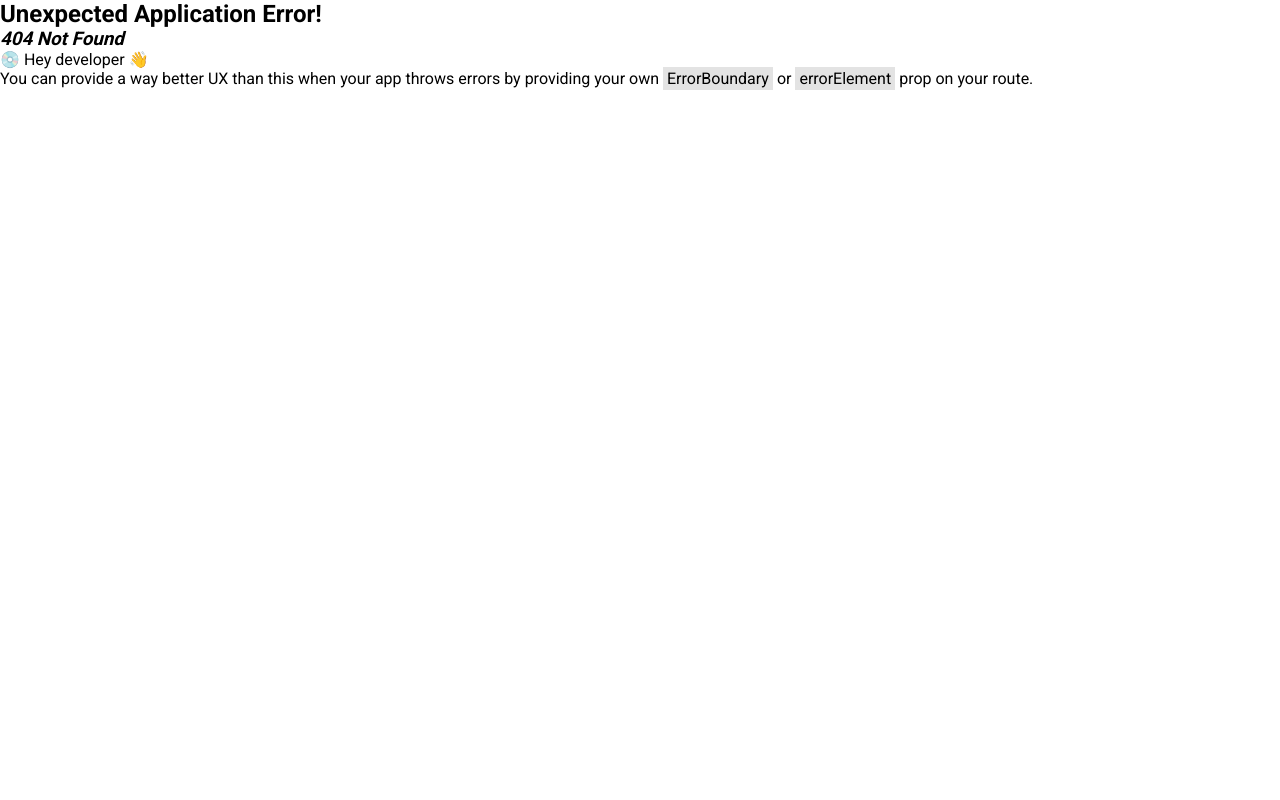
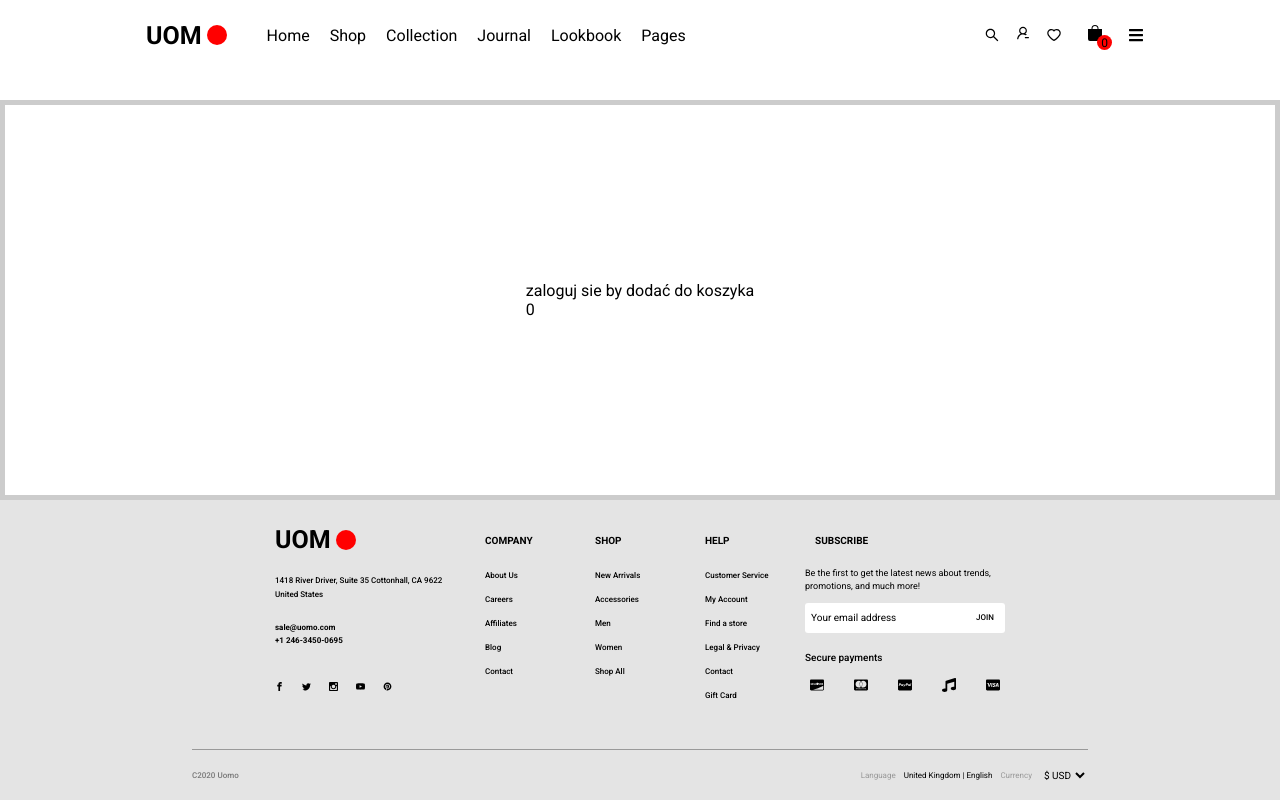
Before and after one commit to MateuszRyniewicz/ecommerce, a React (Create React App) app: page /basket in a window 1280 px wide. Before the commit this address had no page. Built offline with nearby package versions, Linux system fonts and the light colour scheme.

Commit message:
create function about calcutate total price

```diff
--- a/src/_shared/layout/Header.tsx
+++ b/src/_shared/layout/Header.tsx
@@ -1,4 +1,4 @@
-import React, { FC } from 'react';
+import React, { FC, useState } from 'react';
 import { RootState } from '../../store';
 import { useSelector } from 'react-redux';
 import {
@@ -59,7 +59,7 @@ const Header: FC = () => {
 						<AiOutlineUserDelete />
 					</Link>
 					<AiOutlineHeart />
-					<StyledBoxIconCart>
+					<StyledBoxIconCart onClick={() => console.log('go to basket')}>
 						<BsFillBagFill />
 						<StyledBoxCounter>
 							<StyledCounter>
@@ -67,7 +67,9 @@ const Header: FC = () => {
 									0
 								) : Array.isArray(user.cart) ? (
 									<p> {user.cart.length}</p>
-								) : null}
+								) : (
+									0
+								)}
 							</StyledCounter>
 						</StyledBoxCounter>
 					</StyledBoxIconCart>
--- a/src/components/Dashboard.tsx
+++ b/src/components/Dashboard.tsx
@@ -1,7 +1,7 @@
 import React, { FC, useEffect } from 'react';
-import { useDispatch, useSelector } from 'react-redux';
+import { useSelector } from 'react-redux';
 import { RootState } from '../store';
-import { getUser } from '../store/AuthSlice';
+// import { getUser } from '../store/AuthSlice';
 
 const Dashboard: FC = () => {
 	const user = useSelector((state: RootState) => state.user.user);
@@ -9,7 +9,20 @@ const Dashboard: FC = () => {
 	console.log(user);
 
 	useEffect(() => {}, [user]);
-	return <div>{user?.name}</div>;
+	return (
+		<div>
+			<p>{user?.email}</p>
+			{/* <p>
+				{Array.isArray(user?.cart) &&
+					user?.cart.map((item) => (
+						<div key={item.id}>
+							<p>{item.title}</p>
+
+						</div>
+					))}
+			</p> */}
+		</div>
+	);
 };
 
 export default Dashboard;
--- /dev/null
+++ b/src/components/home/Basket.tsx
@@ -0,0 +1,45 @@
+import React from 'react';
+import { useSelector } from 'react-redux';
+import { RootState } from '../../store';
+const Basket = () => {
+	const user = useSelector((state: RootState) => state.user.user);
+	const response = useSelector((state: RootState) => state.user.response);
+	console.log('basket', user?.cart);
+	console.log('response:', response);
+
+	const calculateTotalPrice = () => {
+		if (Array.isArray(user?.cart)) {
+			return user?.cart.reduce((total, item) => total + item.price, 0);
+		}
+		return 0;
+	};
+
+	return (
+		<div>
+			<p>
+				{response?.success ? (
+					Array.isArray(user?.cart) ? (
+						user?.cart.map((item) => <p key={item.id}>{item.price}</p>)
+					) : (
+						<span>koszyk jest pusty</span>
+					)
+				) : (
+					'zaloguj sie by dodać do koszyka'
+				)}
+			</p>
+			<p>
+				{calculateTotalPrice() ? (
+					<span>
+						{response?.success && Array.isArray(user?.cart)
+							? calculateTotalPrice()
+							: ''}
+					</span>
+				) : (
+					'0'
+				)}
+			</p>
+		</div>
+	);
+};
+
+export default Basket;
--- a/src/components/home/ProductCard.tsx
+++ b/src/components/home/ProductCard.tsx
@@ -30,7 +30,7 @@ const ProductCard: FC<ProdcutCard> = ({ product }) => {
 					onClick={() => {
 						dispatch(addProductToCart(product));
 
-						naviagte('/dashboard');
+						naviagte('/basket');
 					}}>
 					Add to Cart
 				</StyledBtnCard>
--- /dev/null
+++ b/src/pages/BasketPage.tsx
@@ -0,0 +1,8 @@
+import React from 'react';
+import Basket from '../components/home/Basket';
+
+const BasketPage = () => {
+	return <Basket />;
+};
+
+export default BasketPage;
```
Also changed, not shown: src/App.tsx (+5 -57 lines).
